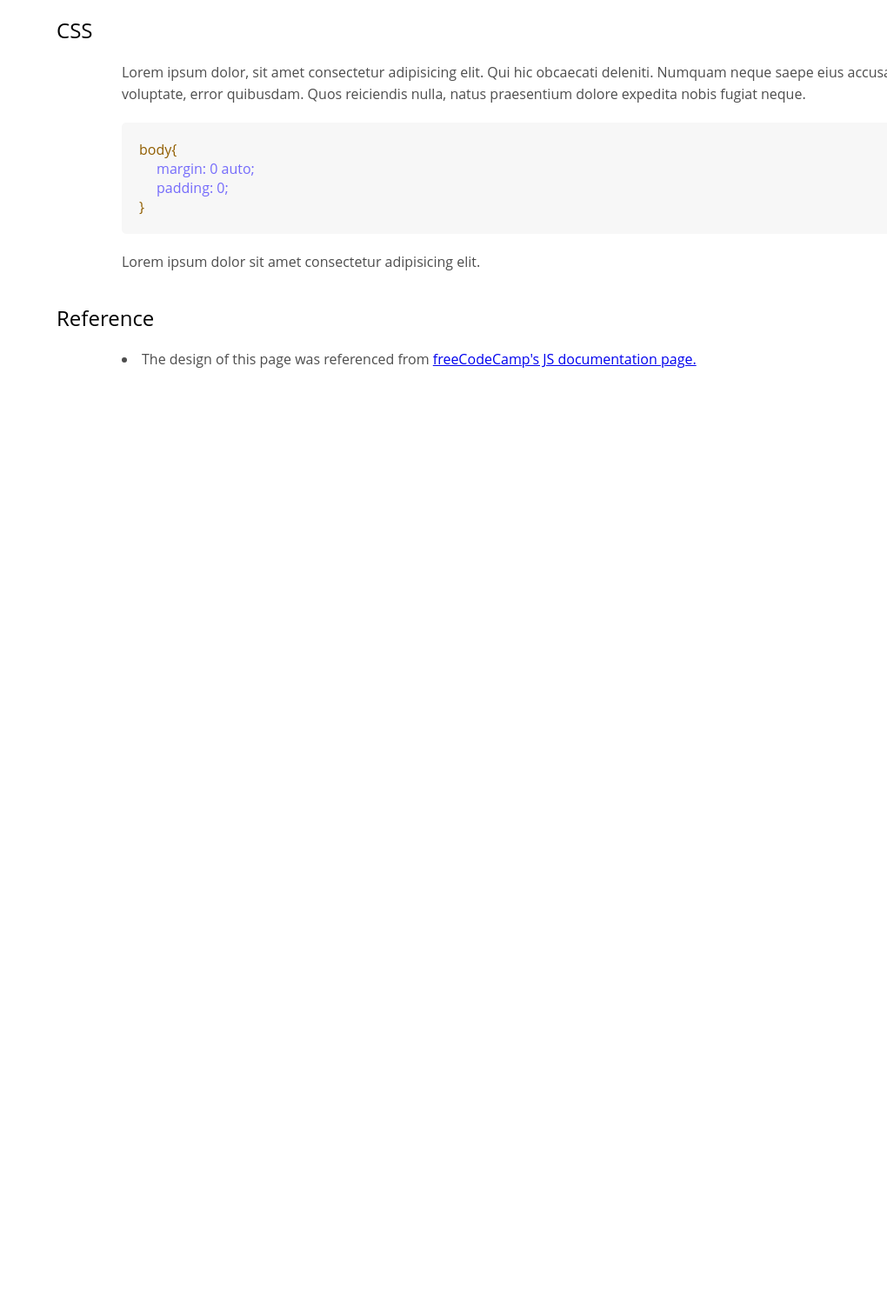
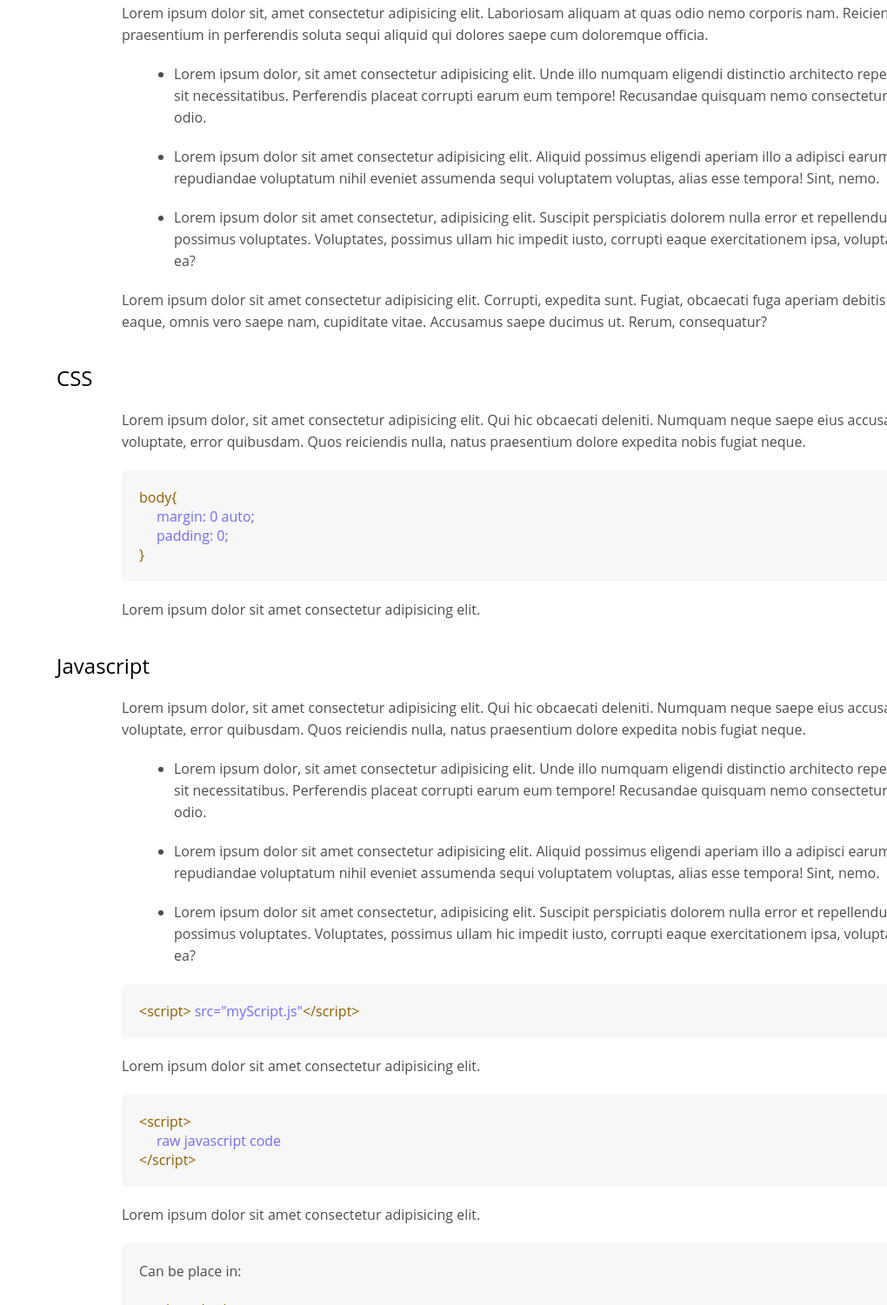
Before and after one commit to K-r-u-z/example-documentation-page, a plain HTML site: page index.html in a window 1280 px wide. Shown: the part 1299-2800 px from the top of the page at 87% size, without its empty margins (260-1280 px from the left). Before the commit the page ends 1763 px from the top, so only its background shows below. Drawn offline with Linux system fonts and the light colour scheme.

Commit message:
Ready for freecodecamp turn in

```diff
--- a/index.html
+++ b/index.html
@@ -8,24 +8,25 @@
 </head>
 <body>
     <!-- Navbar -->
-    <main class="main-doc">
+    <main class="main-doc" id="main-doc">
             <nav id="navbar">
                 <header>
                     <h1> Example Documentation</h1>
                 </header>
                 <ul>
-                    <li><a class="nav-link" href="#introduction">Introduction</a></li>
+                    <li><a class="nav-link" href="#Introduction">Introduction</a></li>
                     <div class="line"></div>
-                    <li><a class="nav-link" href="#already-know">What you should already know</a></li>
-                    <li><a class="nav-link" href="#html">HTML</a></li>
-                    <li><a class="nav-link" href="#css">CSS</a></li>
-                    <li><a class="nav-link" href="#reference">Reference</a></li>
+                    <li><a class="nav-link" href="#What_you_should_already_know">What you should already know</a></li>
+                    <li><a class="nav-link" href="#HTML">HTML</a></li>
+                    <li><a class="nav-link" href="#CSS">CSS</a></li>
+                    <li><a class="nav-link" href="#Javascript">Javascript</a></li>
+                    <li><a class="nav-link" href="#Reference">Reference</a></li>
                 </ul>
 
             </nav>
 
         <!-- Main Section -->
-        <section class="main-section" id="introduction">
+        <section class="main-section" id="Introduction">
             <header>
                 <h1>Introduction</h1>
             </header>
@@ -37,7 +38,7 @@
         </section>
 
         <!-- What you should already know -->
-        <section class="main-section" id="already-know">
+        <section class="main-section" id="What_you_should_already_know">
             <header>
                 <h1>What you should already know</h1>
             </header>
@@ -50,7 +51,7 @@
         </section>
 
         <!-- HTML -->
-        <section class="main-section" id="html">
+        <section class="main-section" id="HTML">
             <header>
                 <h1>HTML</h1>
             </header>
@@ -65,10 +66,17 @@
                     <span class="code-indent">&lt;/body><br></span>
                     &lt;/html&gt;
             </code>
+            <p>Lorem ipsum dolor sit, amet consectetur adipisicing elit. Laboriosam aliquam at quas odio nemo corporis nam. Reiciendis, culpa praesentium in perferendis soluta sequi aliquid qui dolores saepe cum doloremque officia.</p>
+            <ul>
+                <li>Lorem ipsum dolor, sit amet consectetur adipisicing elit. Unde illo numquam eligendi distinctio architecto repellat vero sit necessitatibus. Perferendis placeat corrupti earum eum tempore! Recusandae quisquam nemo consectetur quae odio.</li>
+                <li>Lorem ipsum dolor sit amet consectetur adipisicing elit. Aliquid possimus eligendi aperiam illo a adipisci earum, modi, repudiandae voluptatum nihil eveniet assumenda sequi voluptatem voluptas, alias esse tempora! Sint, nemo.</li>
+                <li>Lorem ipsum dolor sit amet consectetur, adipisicing elit. Suscipit perspiciatis dolorem nulla error et repellendus possimus voluptates. Voluptates, possimus ullam hic impedit iusto, corrupti eaque exercitationem ipsa, voluptatibus ex ea?</li>
+            </ul>
+            <p>Lorem ipsum dolor sit amet consectetur adipisicing elit. Corrupti, expedita sunt. Fugiat, obcaecati fuga aperiam debitis quis eaque, omnis vero saepe nam, cupiditate vitae. Accusamus saepe ducimus ut. Rerum, consequatur?</p>
         </section>
 
         <!-- CSS -->
-        <section class="main-section" id="css">
+        <section class="main-section" id="CSS">
             <header>
                 <h1>CSS</h1>
             </header>
@@ -82,8 +90,33 @@
             <p>Lorem ipsum dolor sit amet consectetur adipisicing elit.</p>
         </section>
 
+         <!-- Javascript -->
+         <section class="main-section" id="Javascript">
+            <header>
+                <h1>Javascript</h1>
+            </header>
+            <p>Lorem ipsum dolor, sit amet consectetur adipisicing elit. Qui hic obcaecati deleniti. Numquam neque saepe eius accusantium voluptate, error quibusdam. Quos reiciendis nulla, natus praesentium dolore expedita nobis fugiat neque.</p>
+            <ul>
+                <li>Lorem ipsum dolor, sit amet consectetur adipisicing elit. Unde illo numquam eligendi distinctio architecto repellat vero sit necessitatibus. Perferendis placeat corrupti earum eum tempore! Recusandae quisquam nemo consectetur quae odio.</li>
+                <li>Lorem ipsum dolor sit amet consectetur adipisicing elit. Aliquid possimus eligendi aperiam illo a adipisci earum, modi, repudiandae voluptatum nihil eveniet assumenda sequi voluptatem voluptas, alias esse tempora! Sint, nemo.</li>
+                <li>Lorem ipsum dolor sit amet consectetur, adipisicing elit. Suscipit perspiciatis dolorem nulla error et repellendus possimus voluptates. Voluptates, possimus ullam hic impedit iusto, corrupti eaque exercitationem ipsa, voluptatibus ex ea?</li>
+            </ul>
+            <code class="code-snippets">
+                &lt;script&gt; <span class="code-span"> src="myScript.js"</span>&lt;/script&gt;
+            </code>
+            <p>Lorem ipsum dolor sit amet consectetur adipisicing elit.</p>
+            <code class="code-snippets">
+                &lt;script&gt;<br> <span class="code-indent"> raw javascript code</span><br>&lt;/script&gt;
+            </code>
+            <p>Lorem ipsum dolor sit amet consectetur adipisicing elit.</p>
+            <code class="code-snippets">
+                <p>Can be place in:</p>
+                &lt;script&gt;&lt;/script&gt;<br><br><span class="code-indent">OR</span><br><br> &lt;body&gt;&lt;/body&gt;
+            </code>
+        </section>
+
         <!-- Reference -->
-        <section class="main-section" id="reference">
+        <section class="main-section" id="Reference">
             <header>
                 <h1>Reference</h1>
             </header>
--- a/styles.css
+++ b/styles.css
@@ -107,6 +107,10 @@ li{
     line-height: 25px;
 }
 
+#Reference{
+    padding-bottom: 40px;
+}
+
 /* CSS */
 .code-snippets{
     background-color: #f7f7f7;
@@ -125,25 +129,10 @@ li{
     padding-left: 40px;
 }
 
-#reference{
-    margin-bottom: 40px;
+
+.code-span{
+    color: rgba(17, 0, 255, 0.568);
 }
-
-
-
-
-
-
-
-
-
-
-
-
-
-
-
-
 
 
 @media screen and (max-width: 1024px) {
```
